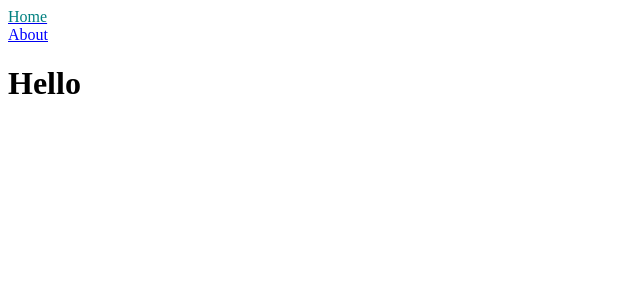
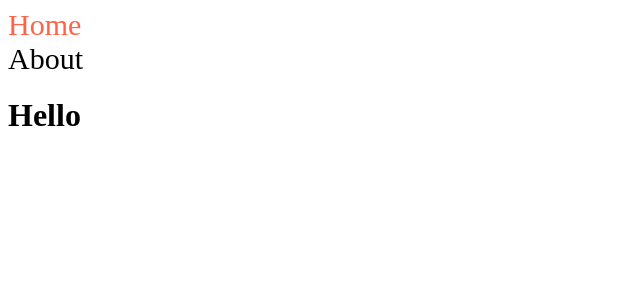
Before and after one commit to hojncode/nextjs-Introduction, a Next.js app: page / in a window 1280 px wide. Shown: the top 300 px of the page, without its empty margins (0-640 px from the left). Built offline with nearby package versions, Linux system fonts and the light colour scheme.

Commit message:
CSS Modules - className , Link에 스타일 적용 안될시 legacyBehavior 추가할 것.

```diff
--- a/src/components/NavBar.js
+++ b/src/components/NavBar.js
@@ -1,19 +1,31 @@
 import Link from "next/link";
 import { useRouter } from "next/router";
+import styles from "./NavBar.module.css";
 
 export default function NavBar() {
   const router = useRouter();
   console.log(router);
   return (
-    <nav>
-      <Link href="/">
-        <div style={{ color: router.pathname === "/" ? "teal" : "blue" }}>
+    <nav className={styles.nav}>
+      <Link legacyBehavior href="/">
+        <div
+          className={`${styles.link} ${
+            router.pathname === "/" ? styles.active : ""
+          }`}
+          // style={{ color: router.pathname === "/" ? "teal" : "blue" }}
+        >
           Home
         </div>
       </Link>
       <div />
-      <Link href="/about">
-        <div style={{ color: router.pathname === "/about" ? "teal" : "blue" }}>
+      <Link legacyBehavior href="/about">
+        <div
+          className={[
+            styles.link,
+            router.pathname === "/about" ? styles.active : "",
+          ].join(" ")}
+          // style={{ color: router.pathname === "/about" ? "teal" : "blue" }}
+        >
           About
         </div>
       </Link>
--- /dev/null
+++ b/src/components/NavBar.module.css
@@ -0,0 +1,14 @@
+/* .nav {
+  display: flex;
+  justify-content: space-between;
+  background-color: tomato;
+} */
+
+.link {
+  font-size: 30px;
+  text-decoration: none;
+}
+
+.active {
+  color: tomato;
+}
```
